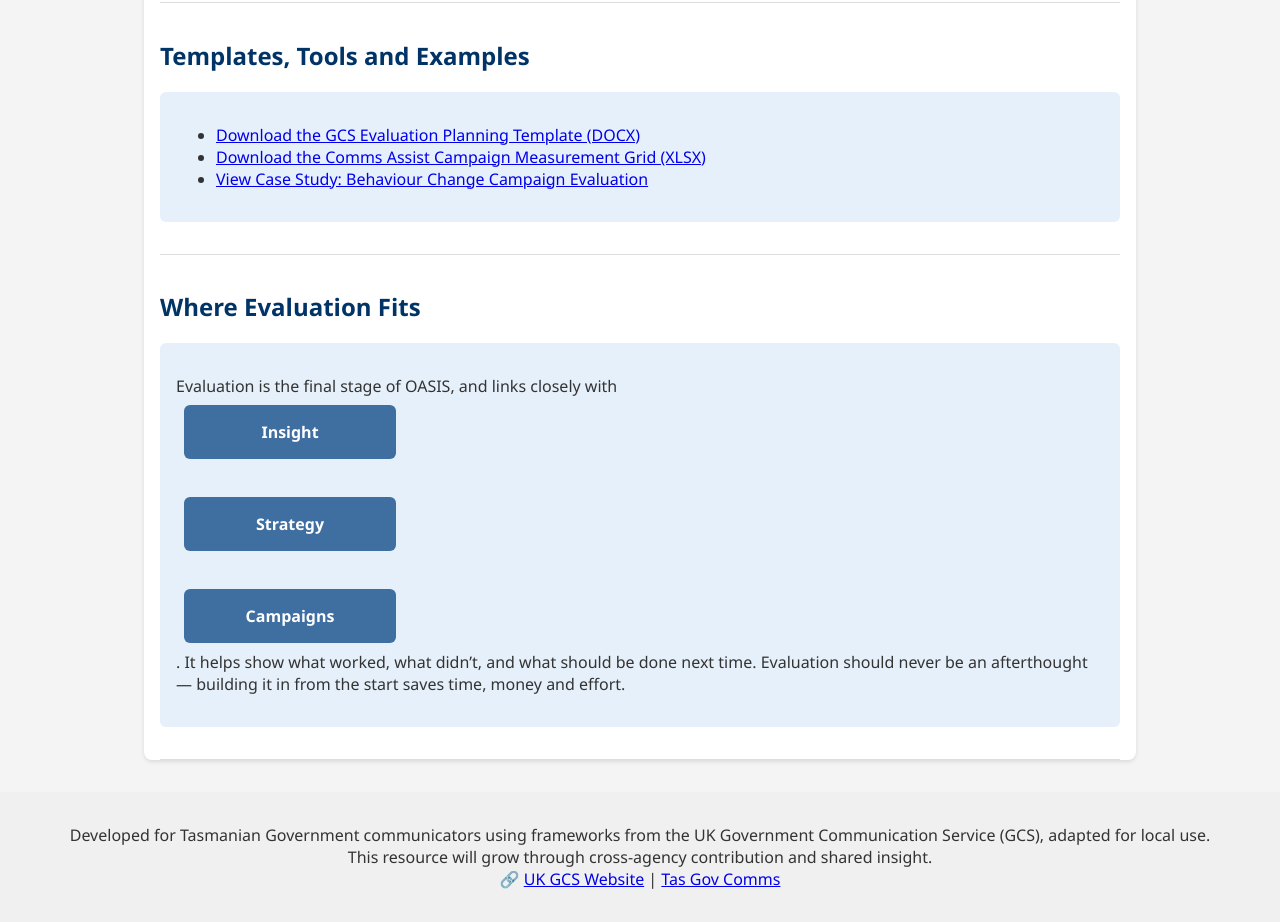
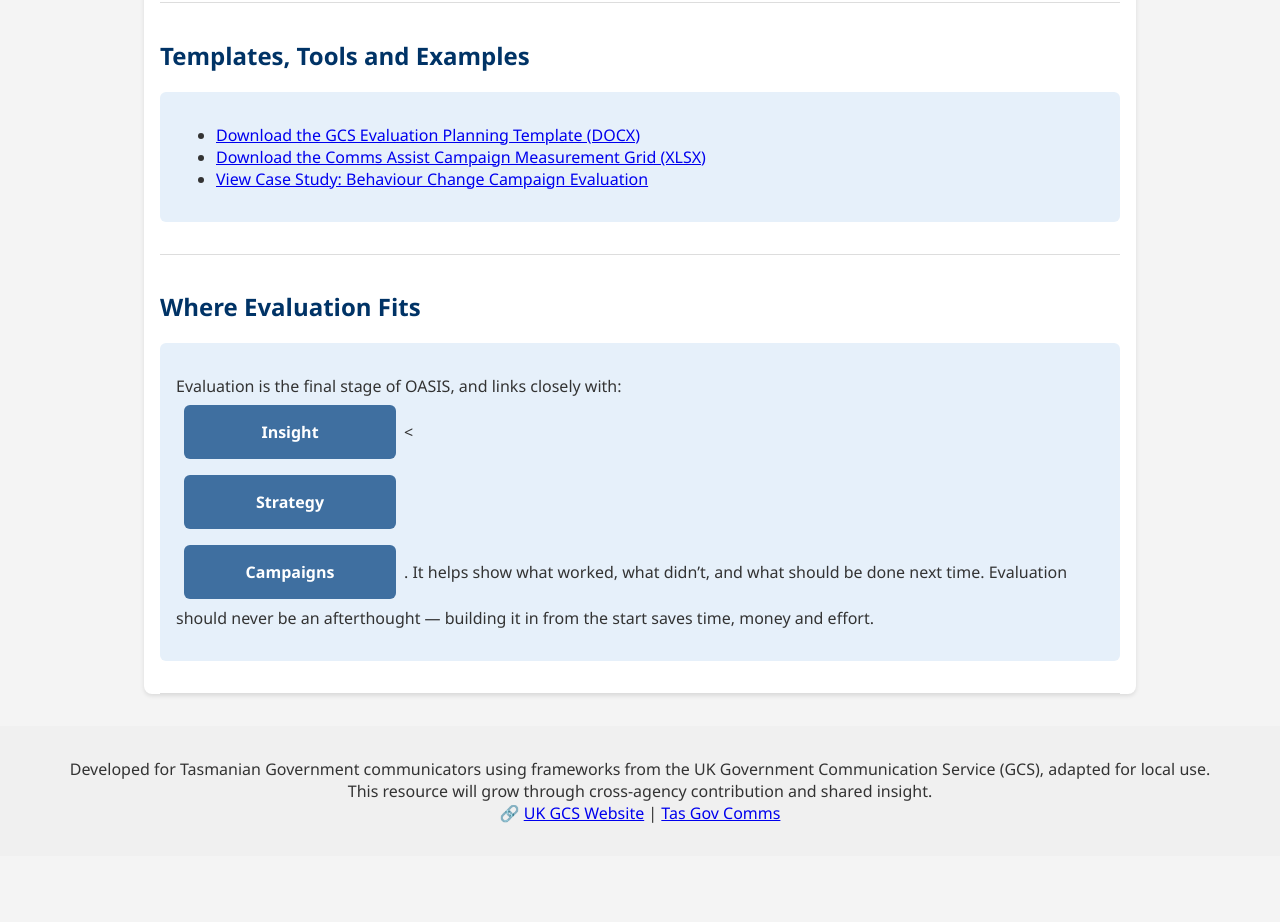
Before and after one commit to Willmacp/Comms-assist, a plain HTML site: page evaluation.html in a window 1280 px wide. Shown: the part 2556-3478 px from the top of the page. After the commit the page ends 3412 px from the top, so only its background shows below. Drawn offline with Linux system fonts and the light colour scheme.

Commit message:
Update evaluation.html

```diff
--- a/evaluation.html
+++ b/evaluation.html
@@ -71,7 +71,7 @@ We are the founding organisation of the prominently accepted, adopted and applie
     <section>
       <h2>Where Evaluation Fits</h2>
       <div class="text-box">
-        <p>Evaluation is the final stage of OASIS, and links closely with <br><a class="assist-button" href="insight.html">Insight</a></br> <br><a class="assist-button" href="strategic.html">Strategy</a></br> <br><a  class="assist-button" href="campaigns.html">Campaigns</a></br>. It helps show what worked, what didn’t, and what should be done next time. Evaluation should never be an afterthought — building it in from the start saves time, money and effort.</p>
+        <p>Evaluation is the final stage of OASIS, and links closely with:<br><a class="assist-button" href="insight.html">Insight</a>< <br><a class="assist-button" href="strategic.html">Strategy</a> <br><a  class="assist-button" href="campaigns.html">Campaigns</a>. It helps show what worked, what didn’t, and what should be done next time. Evaluation should never be an afterthought — building it in from the start saves time, money and effort.</p>
       </div>
     </section>
   </main>
```
